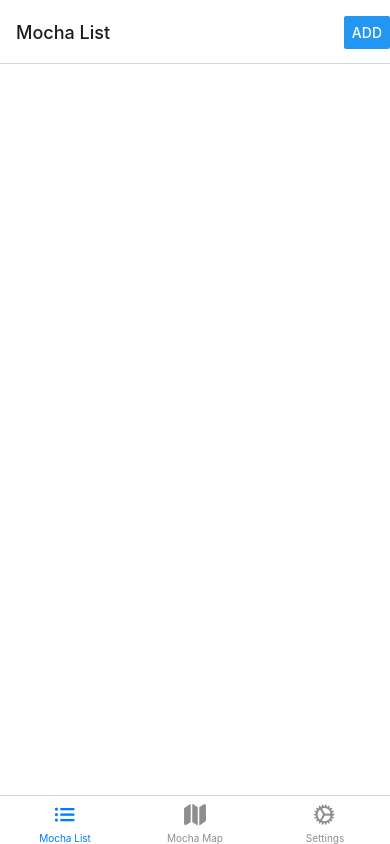
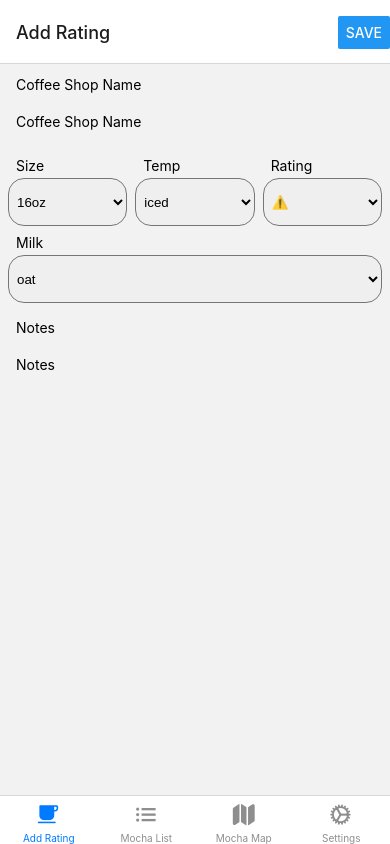
Before and after one commit to bryantkelley/MochaMania, a React Native app: screen /AddRating in a window 390 px wide. Built offline with nearby package versions, Linux system fonts and the light colour scheme.

Commit message:
Fix up types and adding new ratings

```diff
--- a/App.tsx
+++ b/App.tsx
@@ -5,6 +5,7 @@ import { ListView, MapView, Settings } from "./screens";
 import { Button } from "react-native";
 import Ionicons from "@expo/vector-icons/Ionicons";
 import { RatingsProvider } from "./utils/Ratings";
+import { AddRating } from "./screens/AddRating";
 
 const Tabs = createBottomTabNavigator();
 
@@ -13,29 +14,31 @@ export default function App() {
     <RatingsProvider>
       <NavigationContainer>
         <Tabs.Navigator>
-          <Tabs.Group>
+          <Tabs.Screen
+            name="AddRating"
+            component={AddRating}
+            options={{
+              title: "Add Rating",
+              headerRight: () => <Button title="Save" />,
+              tabBarIcon: ({ color, size }) => <Ionicons color={color} size={size} name="cafe" />,
+            }}
+          />
           <Tabs.Screen
             name="ListView"
             component={ListView}
             options={{
               title: "Mocha List",
-                headerRight: () => <Button title="Add" />,
               tabBarIcon: ({ color, size }) => <Ionicons color={color} size={size} name="list" />,
             }}
           />
-          </Tabs.Group>
-          <Tabs.Group>
           <Tabs.Screen
             name="MapView"
             component={MapView}
             options={{
               title: "Mocha Map",
-                headerRight: () => <Button title="Add" />,
               tabBarIcon: ({ color, size }) => <Ionicons color={color} size={size} name="map" />,
             }}
           />
-          </Tabs.Group>
-          <Tabs.Group>
           <Tabs.Screen
             name="Settings"
             component={Settings}
@@ -44,7 +47,6 @@ export default function App() {
               tabBarIcon: ({ color, size }) => <Ionicons color={color} size={size} name="cog" />,
             }}
           />
-          </Tabs.Group>
         </Tabs.Navigator>
         <StatusBar style="auto" />
       </NavigationContainer>
--- a/components/MochaRatingListItem.tsx
+++ b/components/MochaRatingListItem.tsx
@@ -18,8 +18,8 @@ export const MochaRatingListItem = ({ rating }: MochaRatingListItemProps) => {
       </RowView>
       <RowView style={styles.spaceEvenlyRow}>
         {size ? <Badge text={`${size}oz`} /> : null}
+        {temp ? <Badge text={temp} /> : null}
         {milk ? <Badge text={milk} /> : null}
-        {temp ? <Badge text={temp} /> : null}
       </RowView>
     </View>
   );
--- a/package.json
+++ b/package.json
@@ -10,6 +10,7 @@
   },
   "dependencies": {
     "@react-native-async-storage/async-storage": "1.18.2",
+    "@react-native-picker/picker": "2.4.10",
     "@react-navigation/bottom-tabs": "^6.5.8",
     "@react-navigation/native": "^6.1.7",
     "@react-navigation/native-stack": "^6.9.13",
--- /dev/null
+++ b/screens/AddRating.tsx
@@ -0,0 +1,210 @@
+import {
+  StyleSheet,
+  Platform,
+  PlatformColor,
+  Button,
+  KeyboardAvoidingView,
+  TextInput,
+  Text,
+  View,
+  ScrollView,
+} from "react-native";
+import { useContext, useEffect, useState } from "react";
+import { RatingsContext } from "../utils/Ratings";
+import {
+  DrinkSize,
+  DrinkSizes,
+  DrinkTemp,
+  DrinkTemps,
+  Milk,
+  Milks,
+  MochaRating,
+} from "../utils/types";
+import { RowView } from "../components/RowView";
+import { Picker } from "@react-native-picker/picker";
+
+export const AddRating = ({ navigation }) => {
+  const { addRating } = useContext(RatingsContext);
+
+  const [locationName, setLocationName] = useState("");
+  const [latitude, setLatitude] = useState<number>();
+  const [longitude, setLongitude] = useState<number>();
+  const [date, setDate] = useState();
+  const [size, setSize] = useState<DrinkSize>(16);
+  const [temp, setTemp] = useState<DrinkTemp>("iced");
+  const [milk, setMilk] = useState<Milk>("oat");
+  const [score, setScore] = useState<MochaRating["score"]>(1);
+  const [notes, setNotes] = useState("");
+
+  const [rating, setRating] = useState<MochaRating>();
+
+  useEffect(() => {
+    setRating({
+      locationName,
+      coordinate: {
+        latitude,
+        longitude,
+      },
+      date,
+      size,
+      milk,
+      temp,
+      score,
+      notes,
+    });
+  }, [locationName, latitude, longitude, date, size, milk, temp, score, notes]);
+
+  useEffect(() => {
+    navigation.setOptions({
+      headerRight: () => (
+        <Button
+          title="Save"
+          onPress={() => {
+            addRating(rating);
+            navigation.navigate("ListView");
+          }}
+        />
+      ),
+    });
+  }, [navigation, rating]);
+
+  return (
+    <KeyboardAvoidingView style={styles.container}>
+      <ScrollView>
+        <View style={styles.inputContainer}>
+          <Text id="locationNameLabel" style={styles.inputLabel}>
+            Coffee Shop Name
+          </Text>
+          <TextInput
+            onChangeText={setLocationName}
+            value={locationName}
+            placeholder="Coffee Shop Name"
+            style={styles.input}
+            aria-labelledby="locationNameLabel"
+          />
+        </View>
+        <RowView style={styles.spaceBetweenRow}>
+          <View style={styles.pickerInputContainer}>
+            <Text id="sizeLabel" style={styles.inputLabel}>
+              Size
+            </Text>
+            <Picker
+              selectedValue={size}
+              onValueChange={(itemValue) => setSize(itemValue)}
+              style={styles.pickerInput}
+            >
+              {DrinkSizes.map((d) => (
+                <Picker.Item value={d} label={`${d}oz`} key={d} />
+              ))}
+            </Picker>
+          </View>
+          <View style={styles.pickerInputContainer}>
+            <Text id="tempLabel" style={styles.inputLabel}>
+              Temp
+            </Text>
+            <Picker
+              selectedValue={temp}
+              onValueChange={(itemValue) => setTemp(itemValue)}
+              style={styles.pickerInput}
+            >
+              {DrinkTemps.map((d) => (
+                <Picker.Item value={d} label={d} key="d" />
+              ))}
+            </Picker>
+          </View>
+          <View style={styles.pickerInputContainer}>
+            <Text id="scoreLabel" style={styles.inputLabel}>
+              Rating
+            </Text>
+            <Picker
+              selectedValue={score}
+              onValueChange={(itemValue) => setScore(itemValue)}
+              style={styles.pickerInput}
+            >
+              <Picker.Item value={2} label="✅" />
+              <Picker.Item value={1} label="⚠️" />
+              <Picker.Item value={0} label="🛑" />
+            </Picker>
+          </View>
+        </RowView>
+        <RowView style={styles.spaceBetweenRow}>
+          <View style={styles.pickerInputContainer}>
+            <Text id="milkLabel" style={styles.inputLabel}>
+              Milk
+            </Text>
+            <Picker
+              selectedValue={milk}
+              onValueChange={(itemValue) => setMilk(itemValue)}
+              style={styles.pickerInput}
+            >
+              {Milks.map((d) => (
+                <Picker.Item value={d} label={d} key={d} />
+              ))}
+            </Picker>
+          </View>
+        </RowView>
+        <View style={styles.inputContainer}>
+          <Text id="notesLabel" style={styles.inputLabel}>
+            Notes
+          </Text>
+          <TextInput
+            onChangeText={setNotes}
+            value={notes}
+            placeholder="Notes"
+            style={styles.input}
+            aria-labelledby="notesLabel"
+          />
+        </View>
+      </ScrollView>
+    </KeyboardAvoidingView>
+  );
+};
+
+const styles = StyleSheet.create({
+  container: {
+    flex: 1,
+    ...Platform.select({
+      ios: {
+        backgroundColor: PlatformColor("secondarySystemBackground"),
+      },
+    }),
+    alignItems: "stretch",
+    justifyContent: "flex-start",
+  },
+  inputContainer: {
+    marginHorizontal: 8,
+    marginVertical: 8,
+  },
+  inputLabel: {
+    marginHorizontal: 8,
+    marginVertical: 4,
+  },
+  input: {
+    minHeight: 48,
+    padding: 8,
+    ...Platform.select({
+      ios: {
+        backgroundColor: PlatformColor("tertiarySystemBackground"),
+      },
+    }),
+    borderRadius: 16,
+  },
+  pickerInput: {
+    minHeight: 48,
+    padding: 4,
+    ...Platform.select({
+      ios: {
+        backgroundColor: PlatformColor("tertiarySystemBackground"),
+      },
+    }),
+    borderRadius: 16,
+  },
+  pickerInputContainer: {
+    flex: 1,
+    marginHorizontal: 4,
+  },
+  spaceBetweenRow: {
+    justifyContent: "space-evenly",
+    marginHorizontal: 4,
+  },
+});
--- a/screens/ListView.tsx
+++ b/screens/ListView.tsx
@@ -1,32 +1,17 @@
 import { FlatList, SafeAreaView, StyleSheet, Platform, PlatformColor, Button } from "react-native";
 import { MochaRatingListItem } from "../components/MochaRatingListItem";
-import { useContext, useEffect } from "react";
+import { useContext } from "react";
 import { RatingsContext } from "../utils/Ratings";
 
-export const ListView = ({ navigation }) => {
-  const exampleRating = {
-    locationName: "Caffe Vita",
-    date: "2022-08-19",
-    score: 0,
-    size: 12,
-    temp: "iced",
-    milk: "oat",
-  };
-
-  const { ratings, addRating } = useContext(RatingsContext);
-
-  useEffect(() => {
-    navigation.setOptions({
-      headerRight: () => <Button title="Add" onPress={() => addRating(exampleRating)} />,
-    });
-  }, [navigation]);
+export const ListView = () => {
+  const { ratings } = useContext(RatingsContext);
 
   return (
     <SafeAreaView style={styles.container}>
       <FlatList
         style={styles.list}
         data={ratings}
-        renderItem={({ item }) => <MochaRatingListItem rating={item} />}
+        renderItem={({ item, index }) => <MochaRatingListItem rating={item} key={index} />}
       />
     </SafeAreaView>
   );
--- a/screens/MapView.tsx
+++ b/screens/MapView.tsx
@@ -1,33 +1,13 @@
-import { FlatList, SafeAreaView, StyleSheet, Platform, PlatformColor, Button } from "react-native";
-import type { MochaRating } from "../utils/types";
-import { MochaRatingListItem } from "../components/MochaRatingListItem";
-import { useEffect } from "react";
+import { SafeAreaView, StyleSheet, Platform, PlatformColor, Text } from "react-native";
+import { useContext } from "react";
+import { RatingsContext } from "../utils/Ratings";
 
-export const MapView = ({ navigation }) => {
-  const ratings: MochaRating[] = [
-    {
-      locationName: "Caffe Vita",
-      date: "2022-08-19",
-      score: 0,
-      size: 12,
-      temp: "iced",
-      milk: "oat",
-    },
-  ];
-
-  useEffect(() => {
-    navigation.setOptions({
-      headerRight: () => <Button title="Add" onPress={() => ratings.push(ratings[0])} />,
-    });
-  }, [navigation]);
+export const MapView = () => {
+  const { ratings } = useContext(RatingsContext);
 
   return (
     <SafeAreaView style={styles.container}>
-      <FlatList
-        style={styles.list}
-        data={ratings}
-        renderItem={({ item }) => <MochaRatingListItem rating={item} />}
-      />
+      <Text>Map View</Text>
     </SafeAreaView>
   );
 };
--- a/utils/Ratings.tsx
+++ b/utils/Ratings.tsx
@@ -14,7 +14,8 @@ export const RatingsProvider = ({ children }: PropsWithChildren) => {
   const [ratings, setRatings] = useState<MochaRating[]>();
 
   const addRating = (value: MochaRating) => {
-    setRatings((prev) => [...prev, value]);
+    console.log(value);
+    setRatings((prev) => [value, ...prev]);
   };
 
   const dangerousClearAllRatings = () => {
--- a/utils/types.ts
+++ b/utils/types.ts
@@ -1,26 +1,31 @@
-export type Milk =
-  | "almond"
-  | "breve"
-  | "cashew"
-  | "corn"
-  | "coconut"
-  | "condensed"
-  | "evaporated"
-  | "goat"
-  | "hazelnut"
-  | "hemp"
-  | "macadamia"
-  | "pea"
-  | "potato"
-  | "oat"
-  | "rice"
-  | "skim"
-  | "soy"
-  | "whole";
+export const Milks = [
+  "almond",
+  "breve",
+  "cashew",
+  "coconut",
+  "condensed",
+  "corn",
+  "evaporated",
+  "goat",
+  "hazelnut",
+  "hemp",
+  "macadamia",
+  "oat",
+  "pea",
+  "potato",
+  "rice",
+  "skim",
+  "soy",
+  "whole",
+] as const;
 
-export type DrinkSizes = 3 | 4 | 5 | 6 | 8 | 10 | 12 | 16 | 20 | 24 | 32;
+export type Milk = (typeof Milks)[number];
 
-export type DrinkTemps = "iced" | "hot" | "extra hot";
+export const DrinkSizes = [6, 8, 10, 12, 16, 20, 24, 32] as const;
+export type DrinkSize = (typeof DrinkSizes)[number];
+
+export const DrinkTemps = ["iced", "hot"] as const;
+export type DrinkTemp = (typeof DrinkTemps)[number];
 
 export type MochaRating = {
   locationName: string;
@@ -29,9 +34,9 @@ export type MochaRating = {
     longitude: number;
   };
   date: string; // ISO
-  size?: DrinkSizes;
+  size?: DrinkSize | (number & {});
   milk?: Milk | (string & {});
-  temp?: DrinkTemps;
+  temp?: DrinkTemp;
   notes?: string;
   score: 0 | 1 | 2;
 };
```
Also changed, not shown: 1 other file (tests, documents, lock files or other folders). Lines whose indentation alone changed are shown as unchanged.
